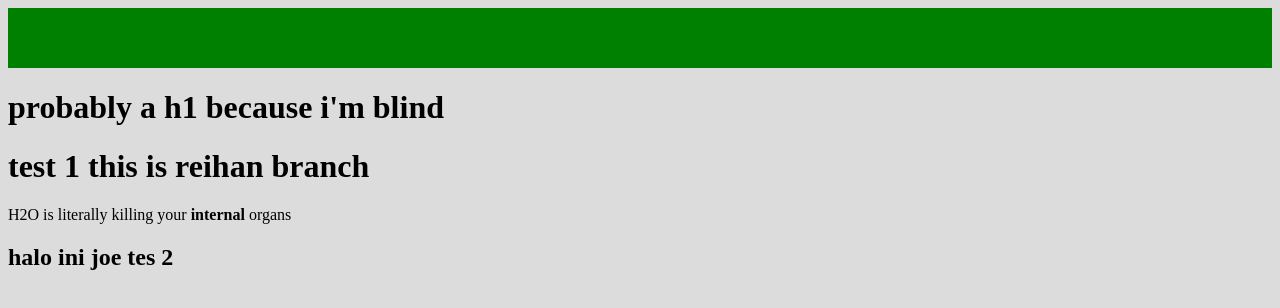
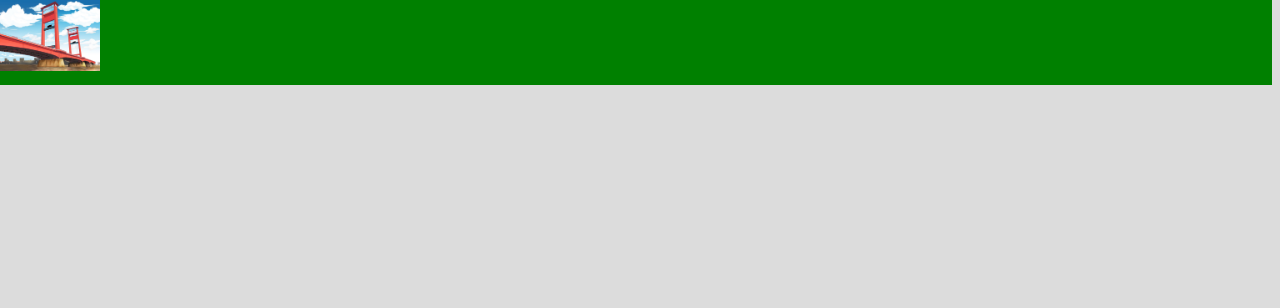
Before and after one commit to spoontries/website, a plain HTML site: page index.html in a window 1280 px wide. Drawn offline with Linux system fonts and the light colour scheme.

Commit message:
main.css, and topnav

```diff
--- a/css/main.css
+++ b/css/main.css
@@ -1,13 +1,16 @@
 body {
     background-color: gainsboro;
-
+    margin-top: 0;
+    margin-left: 0;
 }
 
 header {
     position: sticky;
     top: 0;
+    left: 0;
     padding-bottom: 10px;
-    padding-left: 100%;
+    /* padding-right: 100%;
+    padding-left: 100%; */
     background-color: green;
     overflow-x: hidden;
 }
@@ -15,3 +18,8 @@ header {
 .hell:hover {
     color: red;
 }
+
+.pfp {
+    /* margin: 10px; */
+    width: 100px;
+}
--- a/index.html
+++ b/index.html
@@ -9,13 +9,12 @@
 </head>
 
 <header>
-    <p>hellow</p>
+    <a href="www.youtube.com"><img class="pfp" src="asset/img/ampera.jpg"></a>
 </header>
 
 <body>
-    <h1>probably a h1 because i'm blind</h1>
-    <h1 class="hell">test 1 this is reihan branch</h1>
-    <p>H2O is literally killing your <strong>internal</strong> organs</p>
-    <h2>halo ini joe tes 2</h2>
+    <div class="">
+        <!--  -->
+    </div>
 </body>
 </html>
```
Also changed, not shown: asset/img/ampera.jpg (added).
